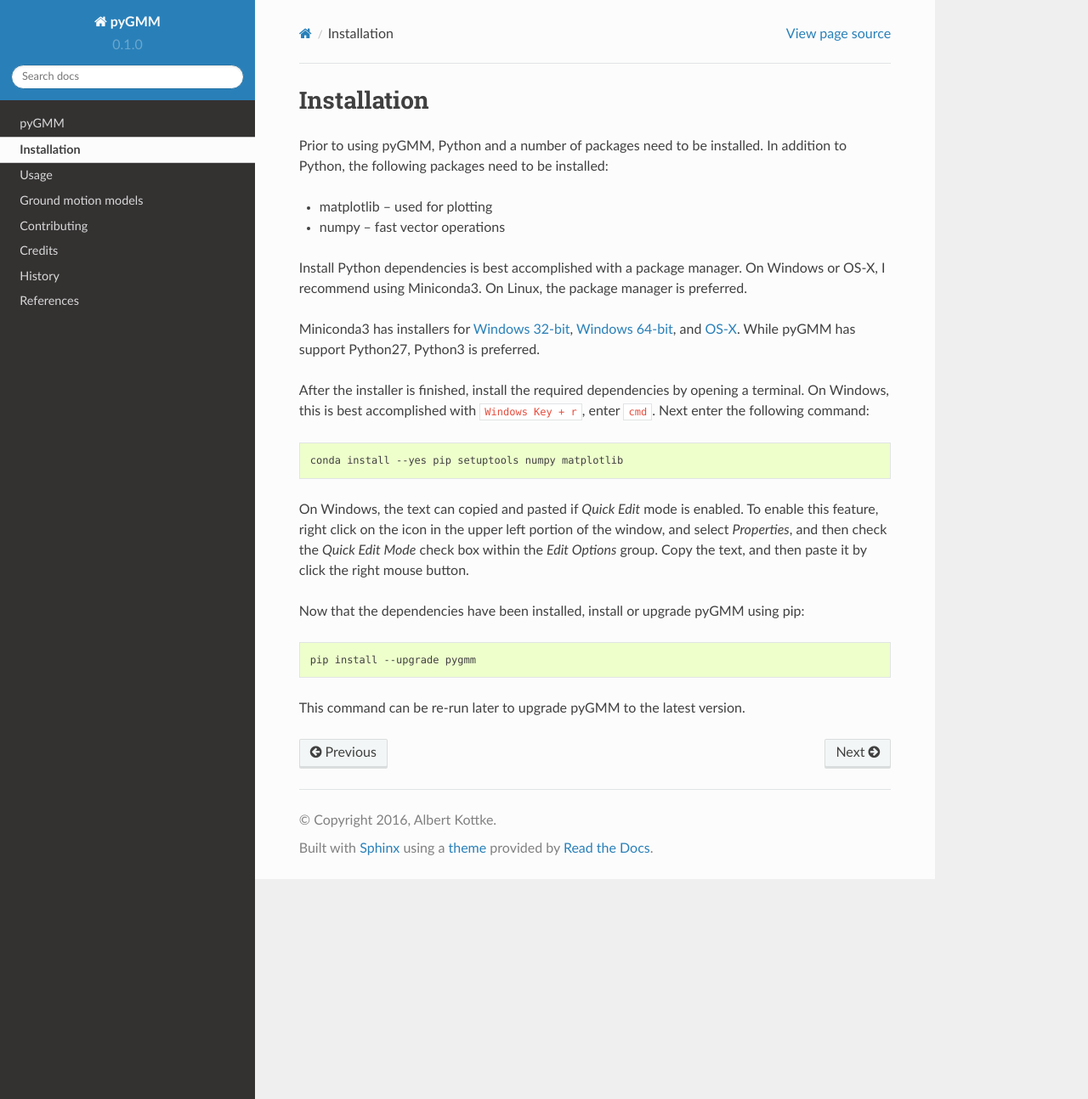
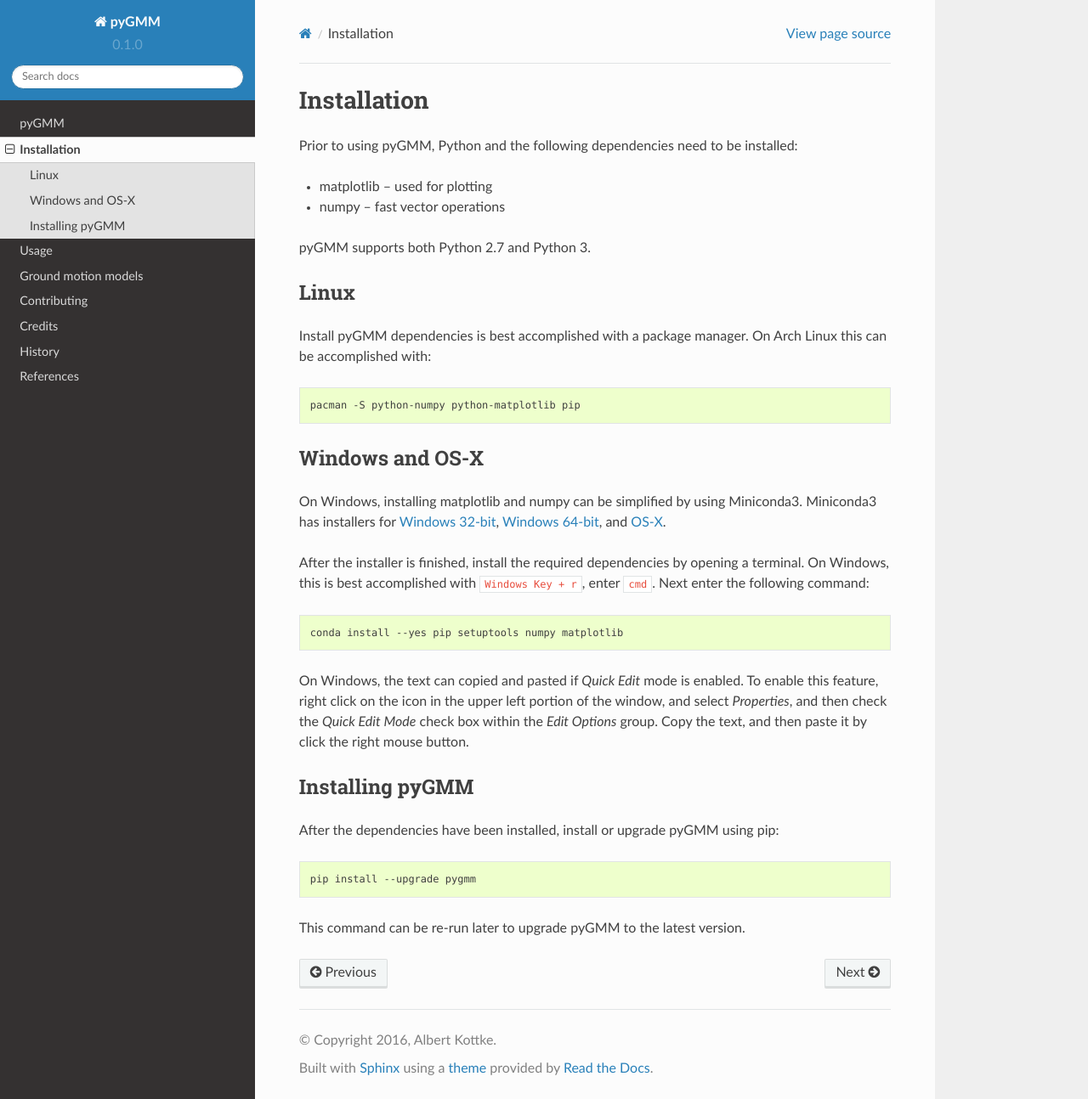
Before and after one commit to arkottke/pygmm, a Sphinx documentation site: the page built from docs/installation.rst, in a window 1280 px wide and 1294 px high. Shown: the whole window at 85% size. Built offline with Sphinx 7.4.7 and the Read the Docs theme 2.0.0, drawn with Linux system fonts in a browser that asks for light colours.

Commit message:
Added subsections.

```diff
--- a/docs/installation.rst
+++ b/docs/installation.rst
@@ -4,19 +4,29 @@
 Installation
 ============
 
-Prior to using pyGMM, Python and a number of packages need to be installed. In
-addition to Python, the following packages need to be installed:
+Prior to using pyGMM, Python and the following dependencies need to be
+installed:
 
 * matplotlib -- used for plotting
 
 * numpy -- fast vector operations
 
-Install Python dependencies is best accomplished with a package manager. On
-Windows or OS-X, I recommend using Miniconda3. On Linux, the package manager
-is preferred.
+pyGMM supports both Python 2.7 and Python 3.
 
-Miniconda3 has installers for `Windows 32-bit`_, `Windows 64-bit`_, and `OS-X`_.
-While pyGMM has support Python27, Python3 is preferred.
+Linux
+-----
+
+Install pyGMM dependencies is best accomplished with a package manager. On Arch
+Linux this can be accomplished with::
+
+    pacman -S python-numpy python-matplotlib pip
+
+Windows and OS-X
+----------------
+
+On Windows, installing matplotlib and numpy can be simplified by using
+Miniconda3. Miniconda3 has installers for `Windows 32-bit`_, `Windows 64-bit`_,
+and `OS-X`_.
 
 .. _Windows 32-bit: http://repo.continuum.io/miniconda/Miniconda3-latest-Windows-x86.exe
 .. _Windows 64-bit: http://repo.continuum.io/miniconda/Miniconda3-latest-Windows-x86_64.exe
@@ -34,8 +44,11 @@ window, and select *Properties*, and then check the *Quick Edit Mode* check box
 within the *Edit Options* group. Copy the text, and then paste it by click the
 right mouse button.
 
-Now that the dependencies have been installed, install or upgrade pyGMM using
-pip::
+
+Installing pyGMM
+----------------
+
+After the dependencies have been installed, install or upgrade pyGMM using pip::
 
   pip install --upgrade pygmm
 
```
